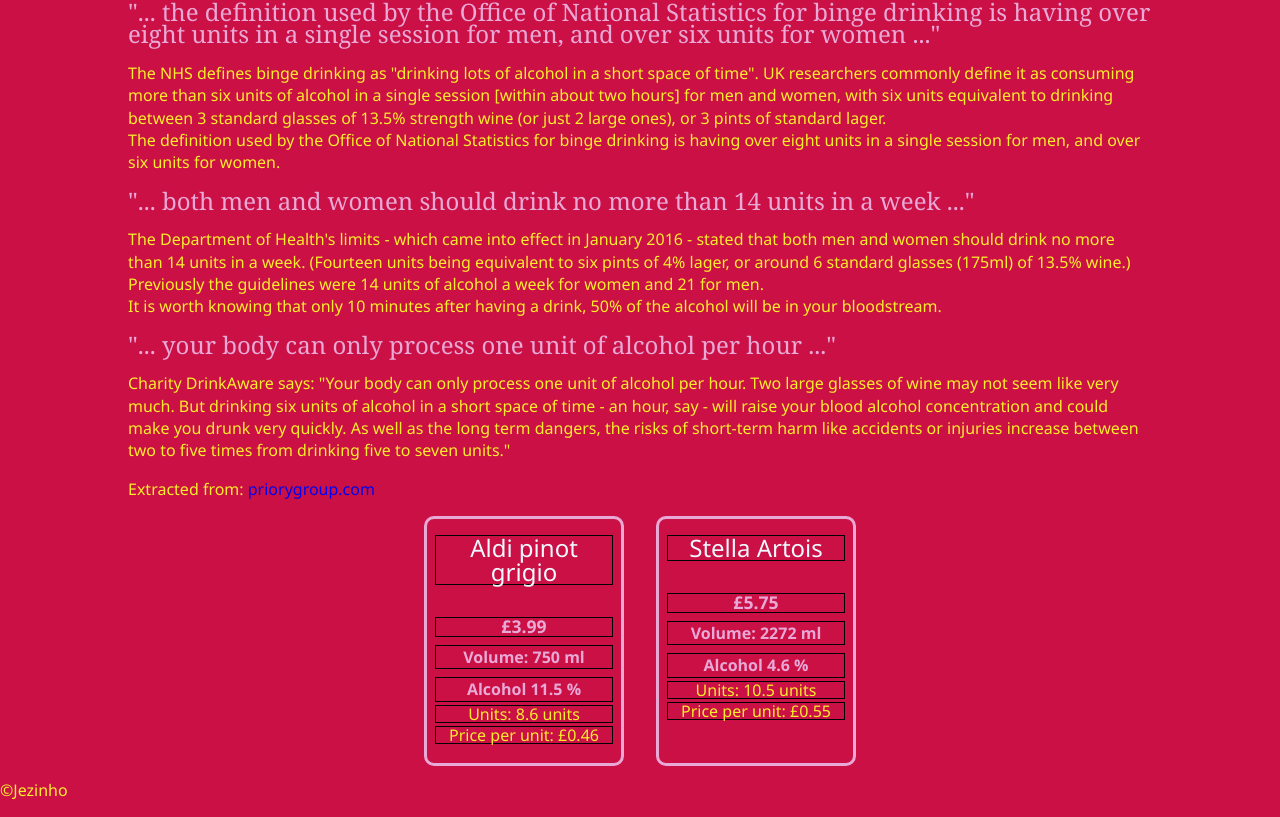
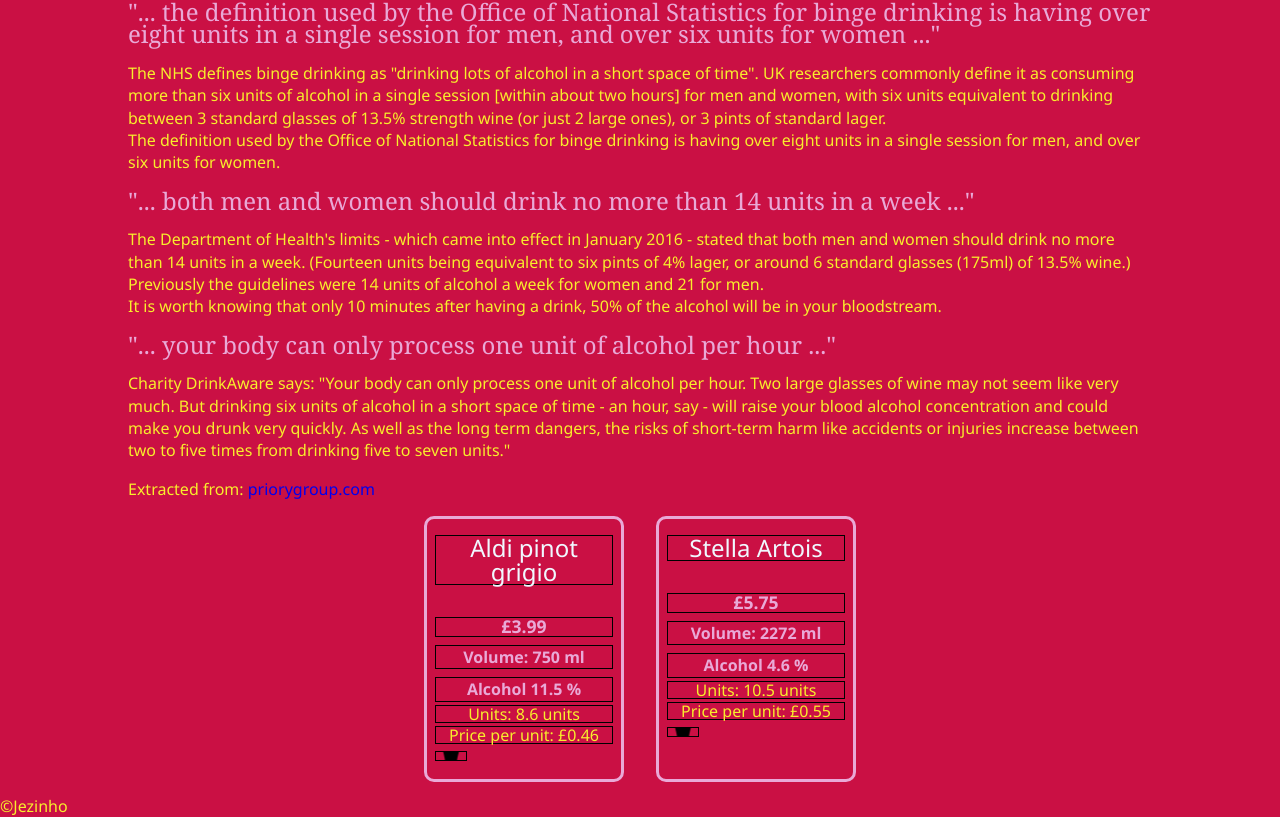
Before and after one commit to jezinho22/joes-drinks, a React (Create React App) app: page / in a window 1280 px wide. Shown: the part 828-1645 px from the top of the page. Built offline with nearby package versions, Linux system fonts and the light colour scheme.

Commit message:
added images

```diff
--- a/src/App.css
+++ b/src/App.css
@@ -51,21 +51,21 @@
 	position: fixed;
 	background-color: yellow;
 	right: 1rem;
-	top:0;
+	top: 0;
 	z-index: 1;
 	overflow-y: hidden;
-	transition: height 0.35s;;
+	transition: height 0.35s;
 
 	/* padding: 3rem 0; */
 }
 .menu-open {
- 	height: 400px;
+	height: 400px;
 }
 .menu-close {
 	height: 0;
 }
 a {
-	text-decoration: none
+	text-decoration: none;
 }
 
 .menu ul li {
@@ -77,18 +77,22 @@
 	font-size: 2rem;
 	padding: 0.5rem 1rem;
 }
-.menu ul a:first-of-type{
+.menu ul a:first-of-type {
 	margin-top: 5rem;
 }
-.menu ul a:last-of-type{
-	margin-bottom: 5rem;;
+.menu ul a:last-of-type {
+	margin-bottom: 5rem;
 }
 
 /* add drinks form */
 .closeForm {
-	font-family: 'Segoe UI', Tahoma, Geneva, Verdana, sans-serif;
+	font-family: "Segoe UI", Tahoma, Geneva, Verdana, sans-serif;
 	font-size: 2rem;
 	text-align: right;
+	width: 0;
+}
+form {
+	transform: width 0.3s;
 }
 form.formShow {
 	width: 75vw;
@@ -142,9 +146,8 @@
 h2 {
 	font-size: 1.5rem;
 	margin-bottom: 2rem;
-	color:aliceblue;
+	color: aliceblue;
 	padding-top: 8rem;
-
 }
 p {
 	font-size: 1rem;
@@ -165,7 +168,6 @@
 	display: flex;
 	flex-wrap: wrap;
 	justify-content: center;
-
 }
 .card * {
 	border: 1px solid black;
@@ -178,10 +180,13 @@
 	margin: 1rem;
 }
 
-.card h2, .card h3, .card h4, .card p {
+.card h2,
+.card h3,
+.card h4,
+.card p {
 	text-align: center;
 }
-.card h2{
+.card h2 {
 	margin-top: 0;
 	text-align: center;
 	padding: 0;
@@ -195,11 +200,15 @@
 .card p {
 	color: #e9a9d7;
 	font-weight: 700;
-	margin-top: 0.5rem ;
+	margin-top: 0.5rem;
 }
-.card h4{
+.card h4 {
 	margin: 0.2rem 0;
-
+}
+.card img {
+	height: 10px;
+	width: 32px;
+	object-fit: cover;
 }
 /* responsiveness */
 @media (max-width: 500px) {
--- a/src/App.js
+++ b/src/App.js
@@ -1,4 +1,4 @@
-import "./reset.css"
+import "./reset.css";
 import "./App.css";
 
 // import drinkData from "./Components/data.js";
@@ -40,6 +40,7 @@
 	// updating form inputs
 	function handleChange(event) {
 		const newForm = { ...form, [event.target.name]: event.target.value };
+		console.log(newForm);
 		setForm(newForm);
 	}
 
--- a/src/Components/Card.js
+++ b/src/Components/Card.js
@@ -1,3 +1,4 @@
+import pintPot from "../Resources/pint.png";
 export default function Card({ cardData }) {
 	return (
 		<div className="card">
@@ -6,7 +7,9 @@
 			<p>Volume: {cardData.volume} ml</p>
 			<p>Alcohol {cardData.alcohol} %</p>
 
-			<h4>Units: {((cardData.volume * cardData.alcohol) / 1000).toFixed(1)} units</h4>
+			<h4>
+				Units: {((cardData.volume * cardData.alcohol) / 1000).toFixed(1)} units
+			</h4>
 			<h4>
 				Price per unit: £
 				{(
@@ -14,6 +17,7 @@
 					((cardData.volume * cardData.alcohol) / 1000)
 				).toFixed(2)}{" "}
 			</h4>
+			<img src={pintPot} />
 		</div>
 	);
 }
--- a/src/Components/Form.js
+++ b/src/Components/Form.js
@@ -1,6 +1,11 @@
 import { useState, useEffect } from "react";
 
-export default function Form({ handleSubmit, handleChange, form, handleShowForm }) {
+export default function Form({
+	handleSubmit,
+	handleChange,
+	form,
+	handleShowForm,
+}) {
 	const [multipack, setMultipack] = useState(false);
 	const [multipackVolume, setMultipackVolume] = useState(0);
 	// display additional form inputs
@@ -13,11 +18,11 @@
 		setMultipackVolume(parseInt(form.multiCount) * parseInt(form.multiVolume));
 	}, [form.multiVolume || form.multiCount]);
 
-
-	function getMultipackVolume() {}
 	return (
 		<form className="formShow">
-			<div className="closeForm" onClick={handleShowForm}>X</div>
+			<div className="closeForm" onClick={handleShowForm}>
+				X
+			</div>
 			<fieldset>
 				<legend>Input your item</legend>
 				<label htmlFor="drinkItem">Item name:</label>
@@ -51,7 +56,7 @@
 					name="volume"
 					placeholder="Total volume of item"
 					onChange={handleChange}
-					value={getMultipackVolume ? getMultipackVolume : 0}
+					value={multipackVolume ? multipackVolume : 0}
 				/>{" "}
 				<div className="checkBox">
 					<label htmlFor="multipack">Is it a multipack?</label>
```
Also changed, not shown: src/Components/Main.js (+4 -5 lines), src/Resources/pint.png (added), src/Resources/wine-glass.png (added).
